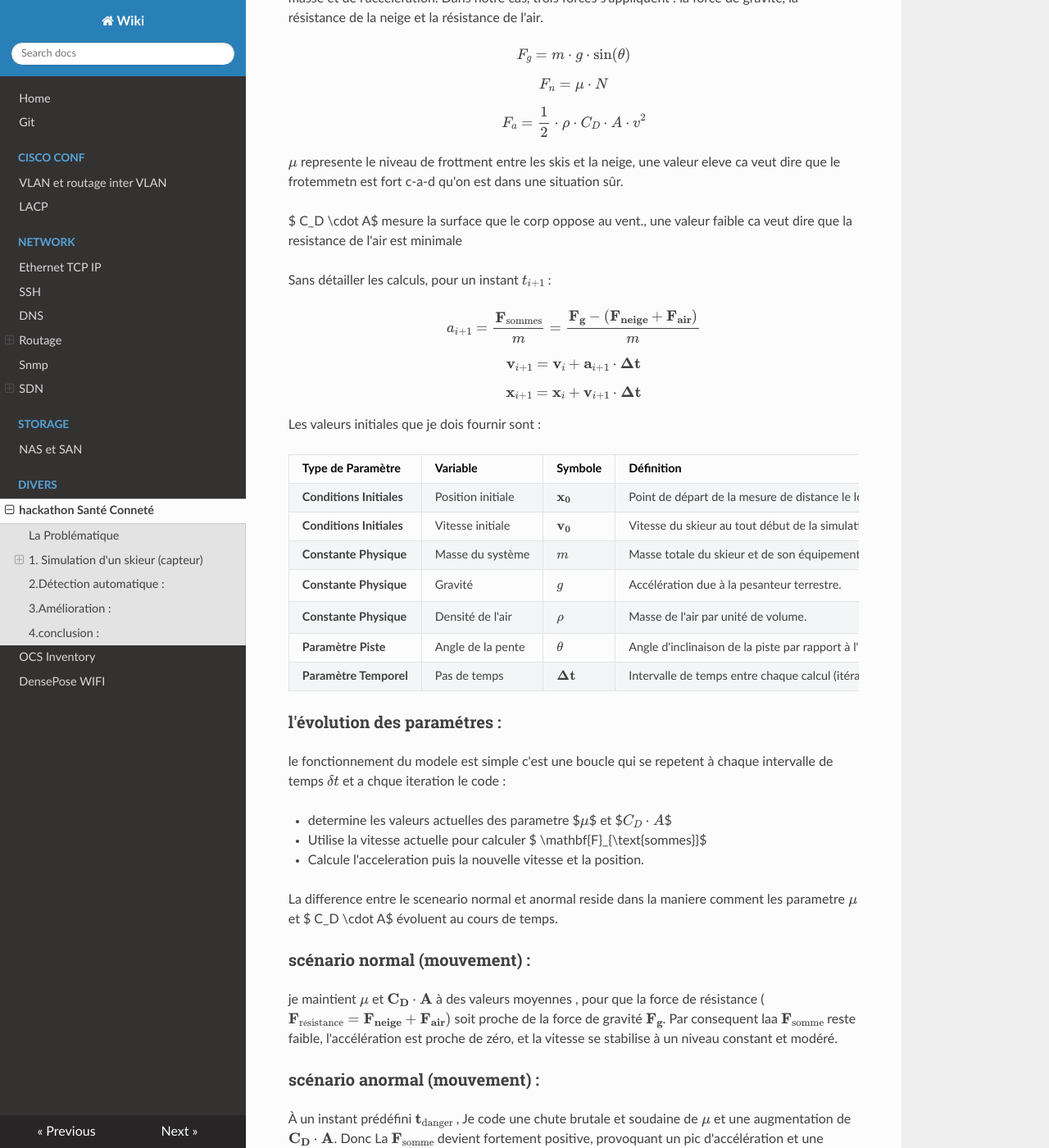
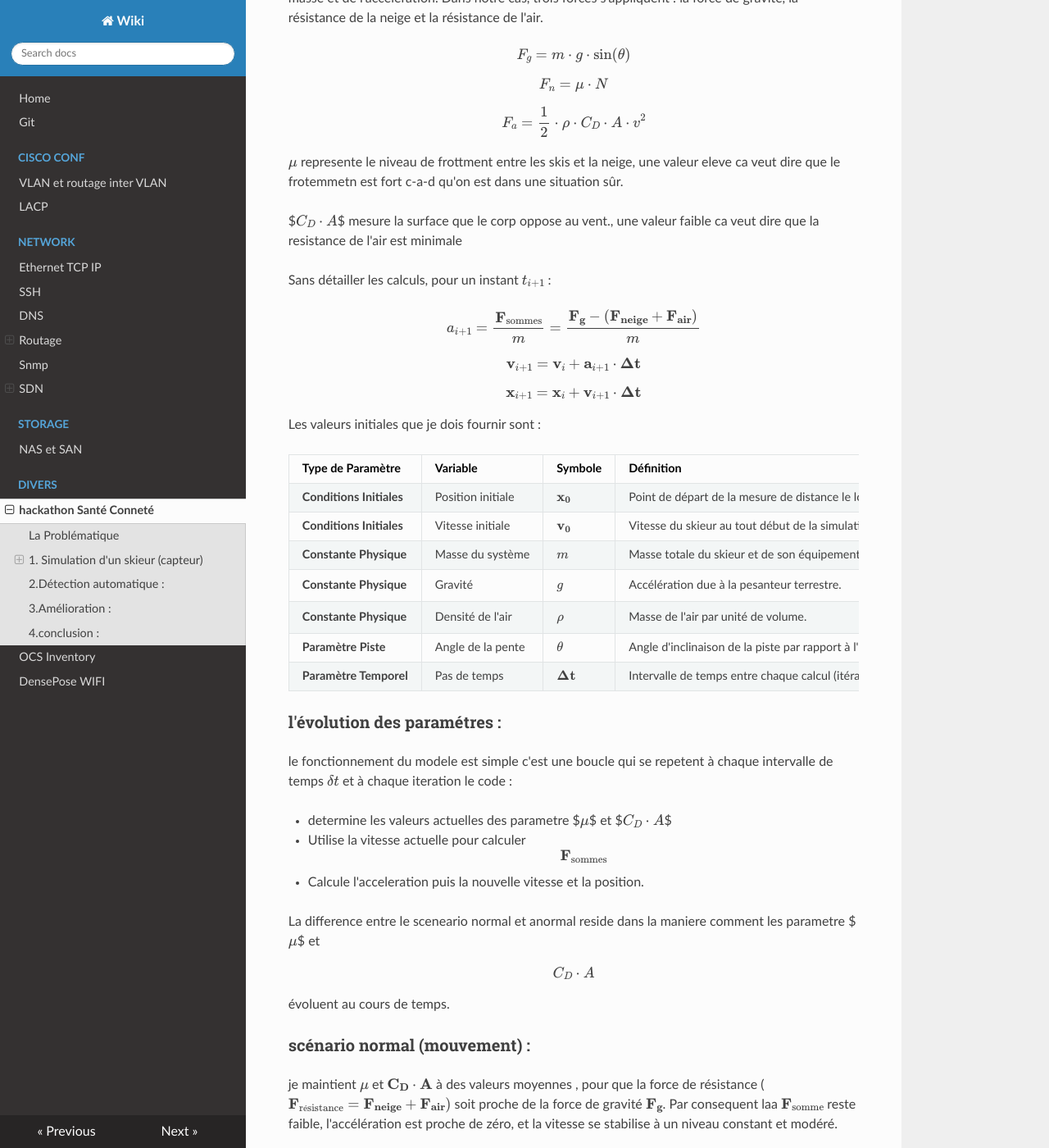
Before and after one commit to kiritogami/wiki, an MkDocs documentation site: the page built from docs/study/hackathon.md, in a window 1280 px wide and 1400 px high, scrolled down 1235 px. Shown: the whole window at 82% size. Built offline with MkDocs 1.6.1, drawn with Linux system fonts in a browser that asks for light colours; nearby versions of some CDN libraries.

Commit message:
fix formula in hackathon

```diff
--- a/docs/study/hackathon.md
+++ b/docs/study/hackathon.md
@@ -46,7 +46,7 @@ $$F_a = \frac{1}{2} \cdot \rho \cdot C_D \cdot A \cdot v^2$$
 
 $\mu$ represente le niveau de frottment entre les skis et la neige, une valeur eleve ca veut dire que le frotemmetn est fort c-a-d qu'on est dans une situation sûr.
 
-$ C_D \cdot A$ mesure la surface que le corp oppose au vent., une valeur faible ca veut dire que la resistance de l'air est minimale
+$$C_D \cdot A$$ mesure la surface que le corp oppose au vent., une valeur faible ca veut dire que la resistance de l'air est minimale
 
 
 Sans détailler les calculs, pour un instant $t_{i+1}$ :
@@ -71,13 +71,13 @@ Les valeurs initiales que je dois fournir sont :
 
 ### l'évolution des paramétres :
 
-le fonctionnement du modele est simple c'est une boucle qui se repetent à chaque intervalle de temps $\delta t$ et a chque iteration le code :
+le fonctionnement du modele est simple c'est une boucle qui se repetent à chaque intervalle de temps $\delta t$ et à chaque iteration le code :
 
 - determine les valeurs actuelles des parametre $$\mu$$ et $$C_D \cdot A$$
-- Utilise la vitesse actuelle pour calculer $ \mathbf{F}_{\text{sommes}}$
+- Utilise la vitesse actuelle pour calculer $$ \mathbf{F}_{\text{sommes}}$$
 - Calcule l'acceleration puis la nouvelle vitesse et la position.
 
-La difference entre le sceneario normal et anormal reside dans la maniere comment les parametre $\mu$ et $ C_D \cdot A$ évoluent au cours de temps.
+La difference entre le sceneario normal et anormal reside dans la maniere comment les parametre $$\mu$$ et $$ C_D \cdot A$$ évoluent au cours de temps.
 
 ### scénario normal (mouvement) :
 
```
